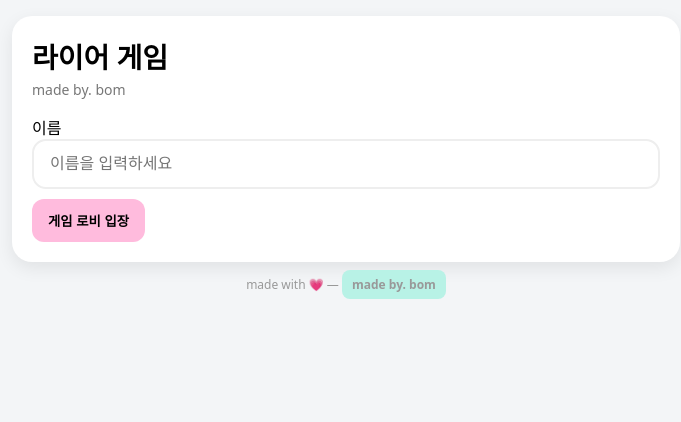
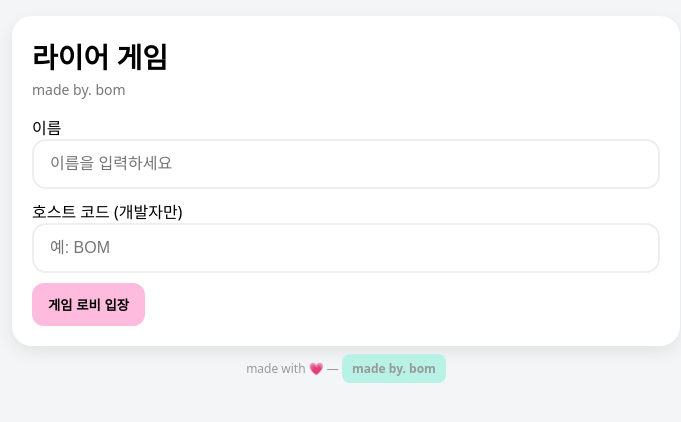
Before and after one commit to bomi-coder/liar_game, a Flask app: page / in a window 1280 px wide. Shown: the top 422 px of the page, without its empty margins (294-975 px from the left). Run offline with Flask 3, Linux system fonts and the light colour scheme; some libraries are stand-ins or nearby versions.

Commit message:
Update index.html

```diff
--- a/templates/index.html
+++ b/templates/index.html
@@ -7,6 +7,12 @@
     <label>이름</label>
     <input class="input" name="name" placeholder="이름을 입력하세요" required>
     <div style="height:10px"></div>
+
+    <!-- 호스트 코드 입력 (선택) -->
+    <label>호스트 코드 (개발자만)</label>
+    <input class="input" name="code" placeholder="예: BOM" value="{{ request.args.get('code','') }}">
+    <div style="height:10px"></div>
+
     <button class="btn btn-primary" type="submit">게임 로비 입장</button>
   </form>
 </div>
```
